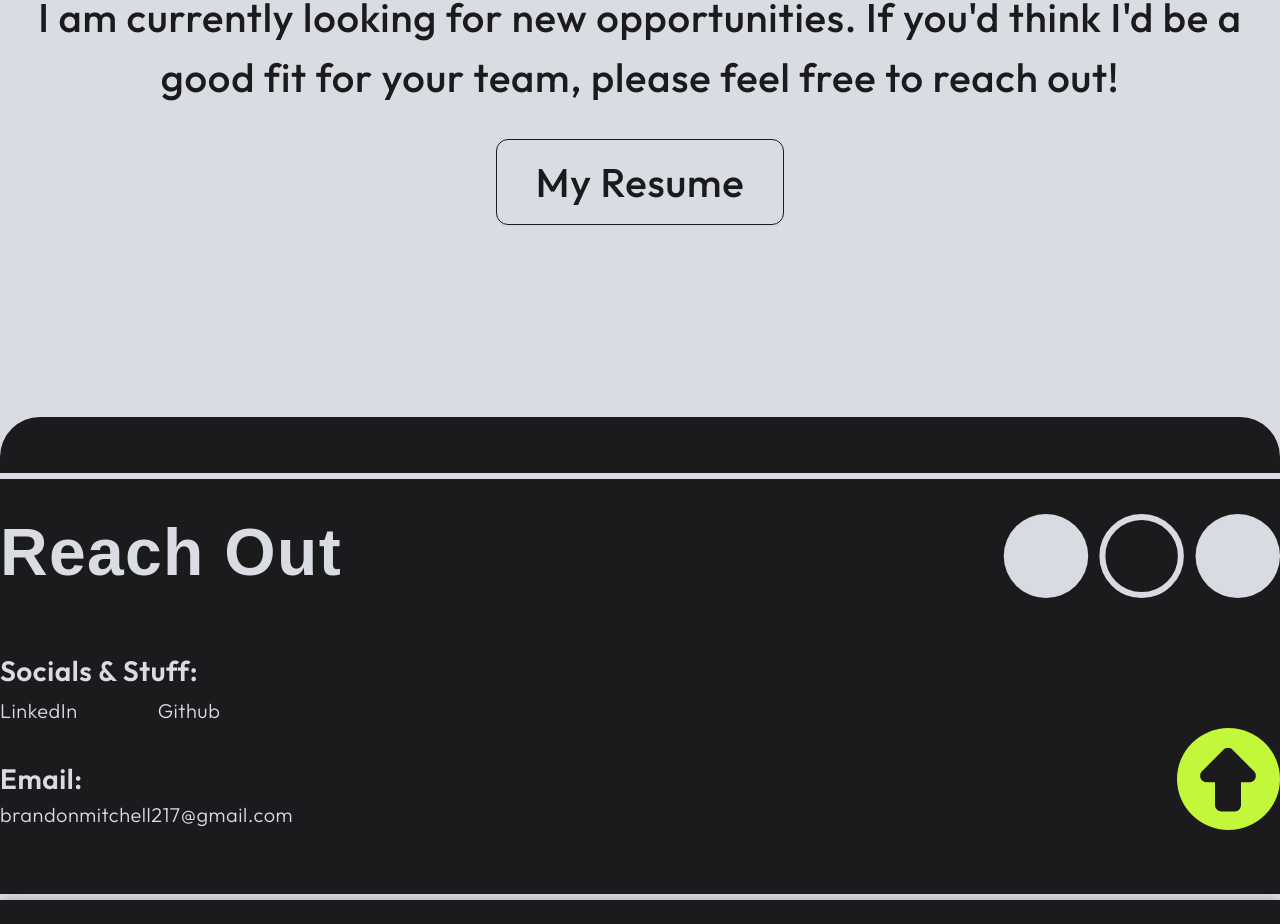
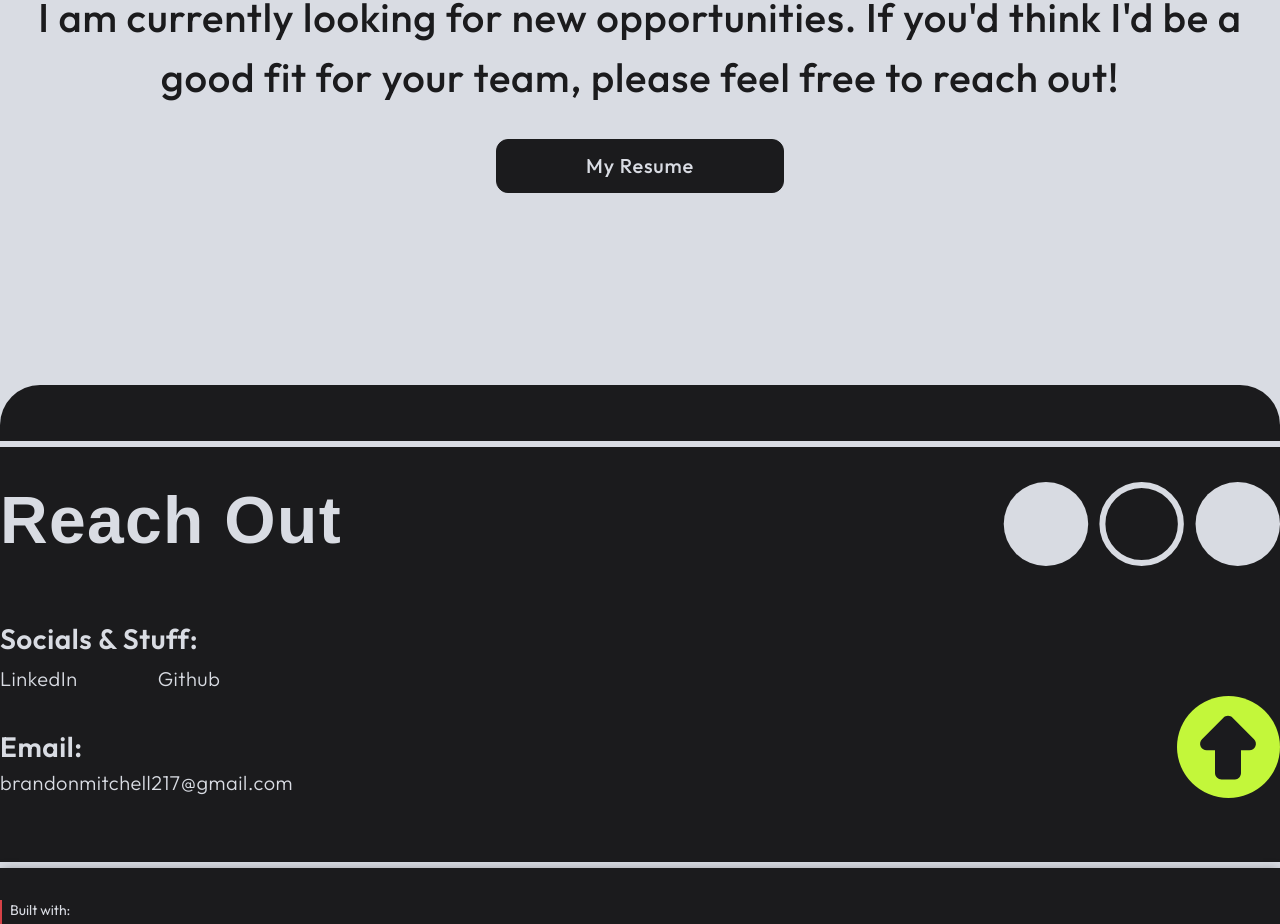
Before and after one commit to brandonmitchell217/portfolio-2023_v2, a Next.js app: page /about in a window 1280 px wide. Shown: the part 1691-2615 px from the top of the page. Built offline with nearby package versions, Linux system fonts and the light colour scheme; no server answers; a web font is replaced by a local one.

Commit message:
[fix]: resume button styles

```diff
--- a/components/WorkStatus.tsx
+++ b/components/WorkStatus.tsx
@@ -51,7 +51,7 @@ export default function WorkStatus({ working = true }: Props) {
         </h3>
         <Button
           href={"/about/resume"}
-          className="border-dark shadow-sm px-8 inline-block hover:bg-dark hover:text-light transition-all"
+          className="border-dark bg-dark text-light block max-w-xs m-auto text-center lg:text-lg xl:text-xl hover:bg-transparent hover:text-dark transition-all"
         >
           My Resume
         </Button>
```
